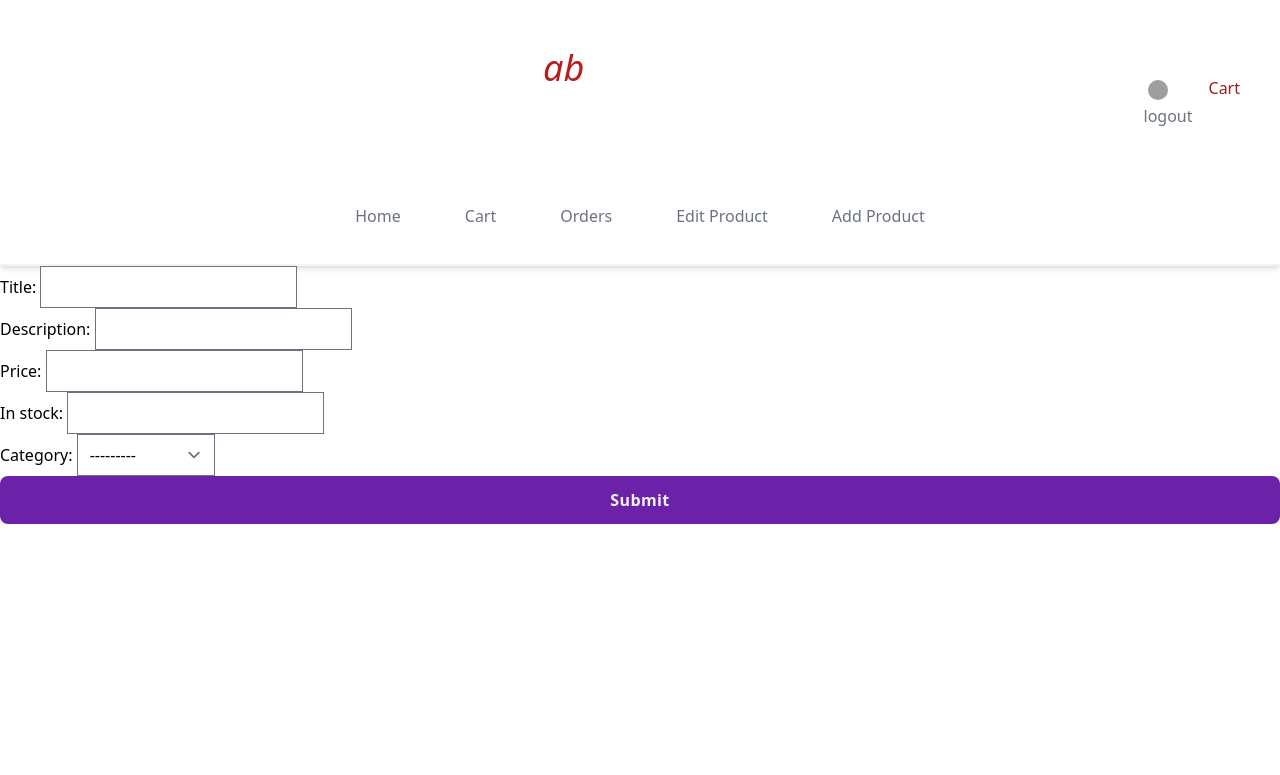
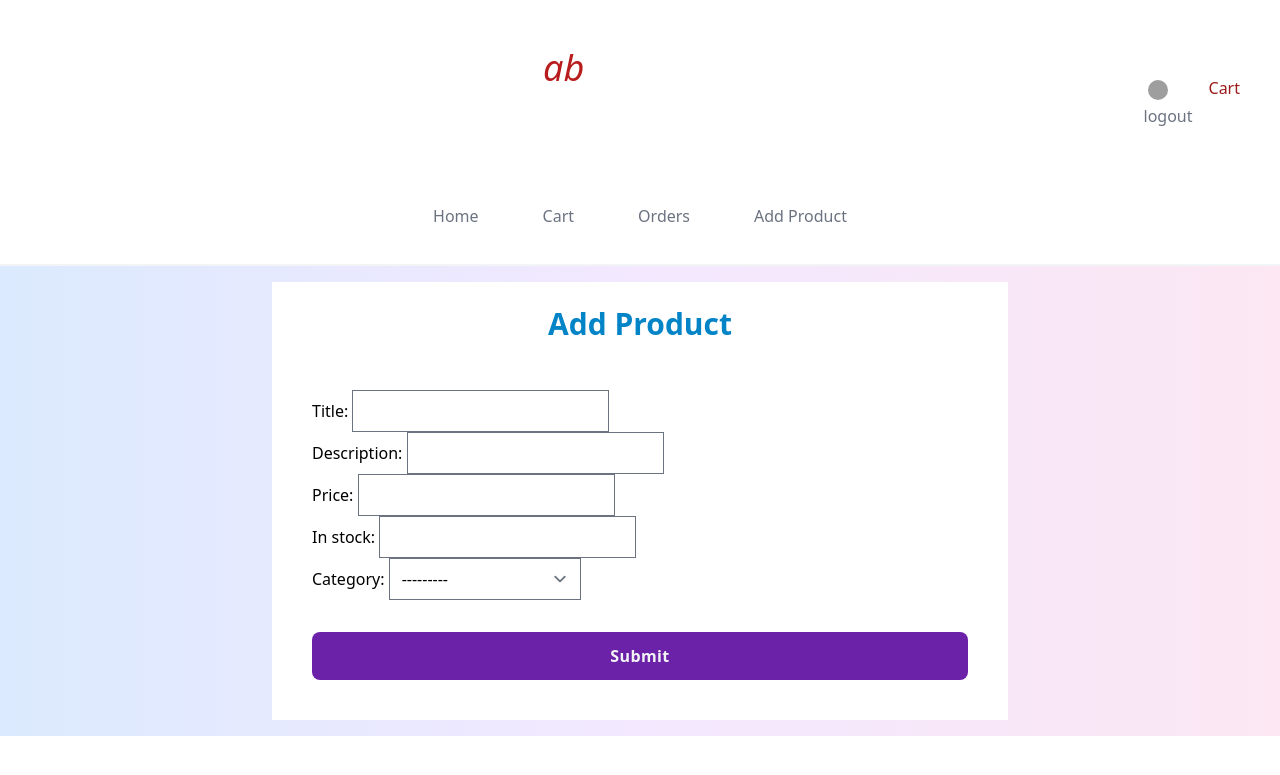
Before and after one commit to syed-abdullah786/django-pract, a Django app: page /hell/add_product/ in a window 1280 px wide. Shown: the top 775 px of the page. Run offline with Django 4.2, Linux system fonts and the light colour scheme; a user stored in the database is signed in; data comes from the database, SQL or seed files in the repository; both versions use the stored data as it was after the commit; some libraries are stand-ins or nearby versions; grey boxes are pictures that could not be loaded.

Commit message:
registration done and add product ajax

```diff
--- a/abpractice/forms.py
+++ b/abpractice/forms.py
@@ -1,24 +1,30 @@
 from django import forms
 from .models import CustomUser, Product ,Category, Cart
+from django.contrib.auth.forms import UserCreationForm
 
-class UserForm(forms.ModelForm):
+
+class UserForm(UserCreationForm):
     # user_name = forms.CharField(max_length=20)
     class Meta:
         model = CustomUser
-        fields = '__all__'
-        # fields = ['username', 'password1', 'password2', 'email', 'first_name', 'last_name', 'gender', 'phone_no', 'address', 'province', 'district',
-        #           'city']
+        # fields = '__all__'
+        fields = ['username', 'password1', 'password2', 'email', 'gender', 'phone_no', 'address', 'province', 'district',
+                  'city']
+        # exclude = ['title']
+
 
 class ProductForm(forms.ModelForm):
     class Meta:
         model = Product
         fields = '__all__'
 
+
 class CategoryForm(forms.ModelForm):
     class Meta:
         model = Category
         fields = '__all__'
 
+
 class CartForm(forms.ModelForm):
     class Meta:
         model = Cart
--- a/abpractice/templates/abpractice/add_product.html
+++ b/abpractice/templates/abpractice/add_product.html
@@ -1,14 +1,21 @@
 {% extends "./base.html" %}
+{% load tailwind_filters %}
+{% block content %}
+<div id="snackbar" class="fixed top-1.5 right-1.5 hidden w-[300px] mb-2 select-none border-l-4 border-green-400 bg-green-100 p-4 font-medium hover:border-green-500">Category Added</div>
 
-{% block content %}
+    <div class="w-full block bg-gradient-to-r from-blue-100 via-purple-100 to-pink-100 p-4 flex items-center justify-center" >
+        <div id="hell" class="bg-white mx-64 my- 20 py-6 px-10 w-full ">
+            <div class="sm:text-3xl text-2xl font-semibold text-center text-sky-600  mb-12">
+                Add Product
+            </div>
+          <form method="POST">
+                        {% csrf_token%}
+        {{pro_form|crispy}}
 
-<form method="POST">
-					{% csrf_token%}
-	{{pro_form.as_p}}
-
-					<input type="submit" class="w-full flex justify-center bg-purple-800  hover:bg-purple-700 text-gray-100 p-3  rounded-lg tracking-wide font-semibold  cursor-pointer transition ease-in duration-500">
-				</form>
-
+                        <input type="submit" class="mt-8 w-full flex justify-center bg-purple-800  hover:bg-purple-700 text-gray-100 p-3  rounded-lg tracking-wide font-semibold  cursor-pointer transition ease-in duration-500">
+                    </form>
+        </div>
+    </div>
 <div class="relative flex justify-center items-center">
 
 <!--  <button onclick="showMenu(true)" class="focus:ring-2 focus:ring-offset-2 focus:ring-gray-800 focus:outline-none absolute z-0 top-48 py-2 px-7 bg-gray-800 text-white rounded text-base hover:bg-black">Open</button>-->
@@ -23,10 +30,10 @@
           <h1 role="main" class="text-3xl dark:text-white lg:text-4xl font-semibold leading-7 lg:leading-9 text-center text-gray-800">Add collection</h1>
         </div>
         <div class="mt">
-          <form method="POST">
+          <form id="cat-form">
             {% csrf_token %}
-          {{cat_form.as_p}}
-            <input type="submit" class="w-full flex justify-center bg-purple-800  hover:bg-purple-700 text-gray-100 p-3  rounded-lg tracking-wide font-semibold  cursor-pointer transition ease-in duration-500">
+          {{cat_form|crispy}}
+            <input type="submit" class="mt-6 w-full flex justify-center bg-purple-800  hover:bg-purple-700 text-gray-100 p-3  rounded-lg tracking-wide font-semibold  cursor-pointer transition ease-in duration-500">
           </form>
           </div>
          <button onclick="showMenu(true)" class="text-gray-800 dark:text-gray-400 absolute top-8 right-8 focus:outline-none focus:ring-2 focus:ring-offset-2 focus:ring-gray-800" aria-label="close">
@@ -39,6 +46,45 @@
     </div>
   </div>
 </div>
+
+
+ <script src="https://ajax.googleapis.com/ajax/libs/jquery/1.12.0/jquery.min.js"></script>
+    <script type="text/javascript">
+    $('#cat-form').on('submit', function(event){
+    event.preventDefault();
+    var serializedData = $(this).serialize();
+    $.ajax(
+    {
+        type:"POST",
+        url: "",
+        data: serializedData,
+        success: function(data)
+        {
+            var successHtml = $($.parseHTML(data.html)).find("#id_category").html();
+            $("#id_category").html(successHtml);
+
+            let menu = document.getElementById("menu");
+            menu.classList.toggle("hidden");
+
+            var x = document.getElementById("id_category");
+            var option = document.createElement("option");
+            option.id = "hello";
+            option.innerHTML ='<p>Add new Category</p>'
+            x.add(option);
+
+            var x = document.getElementById("snackbar");
+            x.classList.remove("hidden");
+            setTimeout(function(){ x.classList.add("hidden"); }, 2000);
+
+        }
+     })
+});
+</script>
+
+
+
+
+
 <script>
 
 
@@ -54,8 +100,9 @@ const showMenu = (flag) => {
   var x = document.getElementById("id_category");
   var option = document.createElement("option");
   option.id = "hello";
-  option.innerHTML ='<p>Open</p>'
+  option.innerHTML ='<p>Add new Category</p>'
   x.add(option);
+
 
 </script>
 
@@ -64,7 +111,7 @@ const showMenu = (flag) => {
   const select = document.getElementById("id_category");
   select.addEventListener('change', function handleChange(event) {
   console.log(event.target.value);
-  if(event.target.value == "Open"){
+  if(event.target.value == "Add new Category"){
   showMenu(true)
   document.getElementById("id_category").selectedIndex = 0;
   }
--- a/abpractice/templates/abpractice/base.html
+++ b/abpractice/templates/abpractice/base.html
@@ -45,7 +45,7 @@
 			<a href="{% url 'order'%}" class="mx-8 hover:text-red-900"> Orders </a>
 
 			{% if user.is_staff %}
-			<a href="{% url 'edit_product'%}" class="mx-8 hover:text-red-900"> Edit Product </a>
+<!--			<a href="{% url 'edit_product'%}" class="mx-8 hover:text-red-900"> Edit Product </a>-->
 			<a href="{% url 'add_product'%}" class="mx-8 hover:text-red-900"> Add Product </a>
 			{% endif %}
 		</div>
--- a/abpractice/templates/abpractice/index.html
+++ b/abpractice/templates/abpractice/index.html
@@ -2,7 +2,7 @@
 
 {% block content %}
 {% if product %}
-<table class="min-w-full border-collapse block md:table">
+<table class="w-[90%] mt-20 mx-auto border-collapse block md:table">
 		<thead class="block md:table-header-group">
 			<tr class="border border-grey-500 md:border-none block md:table-row absolute -top-full md:top-auto -left-full md:left-auto  md:relative ">
 				<th class="bg-gray-600 p-2 text-white font-bold md:border md:border-grey-500 text-left block md:table-cell">Title</th>
@@ -49,7 +49,6 @@
     $('#{{prod.id}}').on('submit', function(event){
     event.preventDefault();
     var serializedData = $(this).serialize();
-    console.log(serializedData);
     $.ajax(
     {
         type:"POST",
--- a/abpractice/templates/abpractice/order.html
+++ b/abpractice/templates/abpractice/order.html
@@ -5,6 +5,7 @@
 <!-- component -->
 		<div>
 			<div class="px-4 sm:px-8 py-4 overflow-x-auto mt-20 mx-20">
+				{% if orders %}
 				<div class="inline-block min-w-full shadow rounded-lg overflow-hidden">
 					<table class="min-w-full leading-normal">
 						<thead>
@@ -87,6 +88,10 @@
 						</tbody>
 					</table>
 				</div>
+				{% else %}
+				<p>order in empty</p>
+				{% endif %}
+
 			</div>
 		</div>
 
--- a/abpractice/urls.py
+++ b/abpractice/urls.py
@@ -10,6 +10,7 @@ path('logout/', views.logout_user, name="logout"),
 path('update/<int:id>', views.update, name="update"),
 path('delete/<int:id>', views.delete, name="delete"),
 path('cart/', views.cart, name="cart"),
-path('order/', views.order, name="order")
+path('order/', views.order, name="order"),
+path('register/', views.register, name ='register'),
 # path('cart/ajax/', views.ajax_del, name="ajax_del")
 ]
--- a/abpractice/views.py
+++ b/abpractice/views.py
@@ -3,7 +3,6 @@ from django.db.models import Q
 from django.http import HttpResponse, JsonResponse
 from django.shortcuts import render, get_object_or_404
 from django.template.loader import render_to_string
-
 from .models import Product, Category, Cart, Order, Placed_Order
 from .forms import UserForm, ProductForm, CategoryForm, CartForm
 from django.views import View
@@ -107,11 +106,16 @@ def add_product(request):
         form = ProductForm(request.POST)
         if form.is_valid():
             form.save()
-            return redirect('index')
         form = CategoryForm(request.POST)
         if form.is_valid():
             form.save()
-            return redirect('add_product')
+            # all_entries = Category.objects.all().values()
+            # mydict = {}
+            # for entry in all_entries:
+            #     mydict[entry['id']] = entry['category_name']
+            form = ProductForm
+            html = render_to_string('abpractice/add_product.html', {'pro_form': form})
+            return JsonResponse({'html': html})
     else:
         form = ProductForm
         cat_form = CategoryForm
@@ -196,6 +200,29 @@ def order(request):
     return render(request, 'abpractice/order.html', {'orders': orders})
 
 
+def register(request):
+    if request.method == 'POST':
+        form = UserForm(request.POST)
+        if form.is_valid():
+            form.save()
+            # username = form.cleaned_data.get('username')
+            # email = form.cleaned_data.get('email')
+            # ######################### mail system ####################################
+            # htmly = get_template('user/Email.html')
+            # d = { 'username': username }
+            # subject, from_email, to = 'welcome', 'your_email@gmail.com', email
+            # html_content = htmly.render(d)
+            # msg = EmailMultiAlternatives(subject, html_content, from_email, [to])
+            # msg.attach_alternative(html_content, "text/html")
+            # msg.send()
+            # ##################################################################
+            # messages.success(request, f'Your account has been created ! You are now able to log in')
+            return redirect('login')
+    else:
+        form = UserForm()
+    return render(request, 'abpractice/register.html', {'form': form, 'title':'register here'})
+
+
 # def ajax_del(request):
     # if request.method == "GET":
     #     print(request.GET)
--- a/practice1/settings.py
+++ b/practice1/settings.py
@@ -38,6 +38,8 @@ INSTALLED_APPS = [
     'django.contrib.messages',
     'django.contrib.staticfiles',
     'abpractice',
+    'crispy_forms',
+    'crispy_tailwind',
 ]
 
 MIDDLEWARE = [
```
Also changed, not shown: abpractice/templates/abpractice/cart.html (+4 -44 lines), abpractice/templates/abpractice/login.html (+1 -29 lines), abpractice/templates/abpractice/register.html (added, +57 -0 lines), db.sqlite3.
